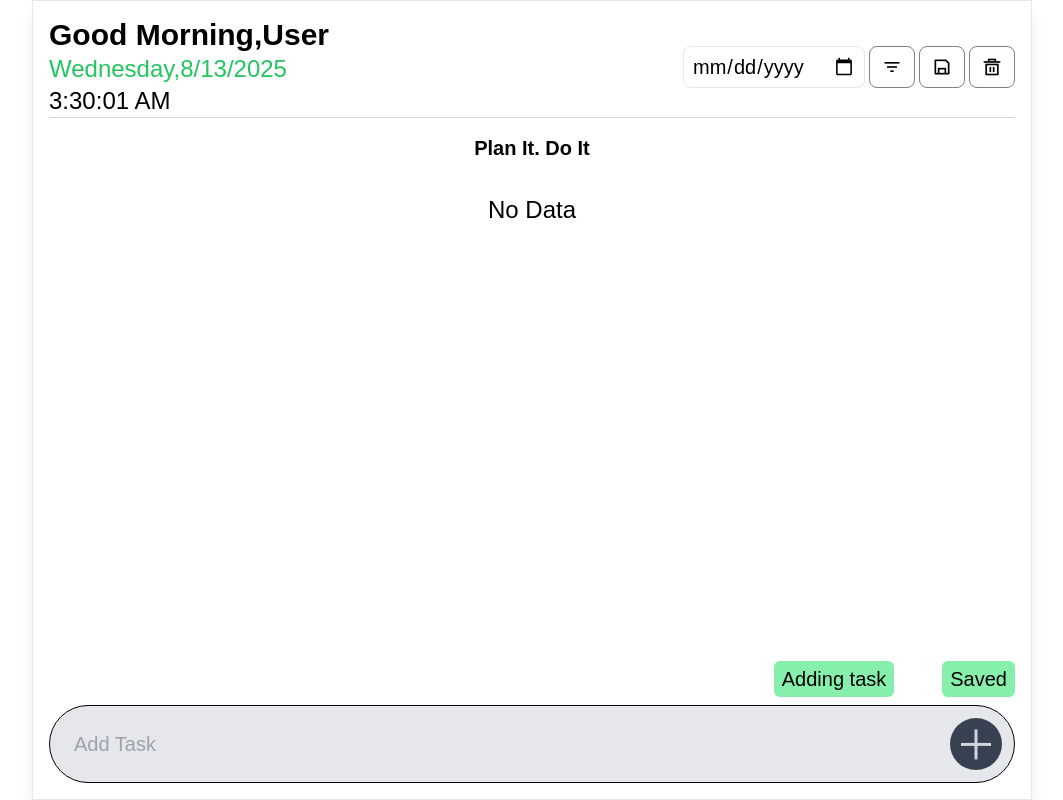
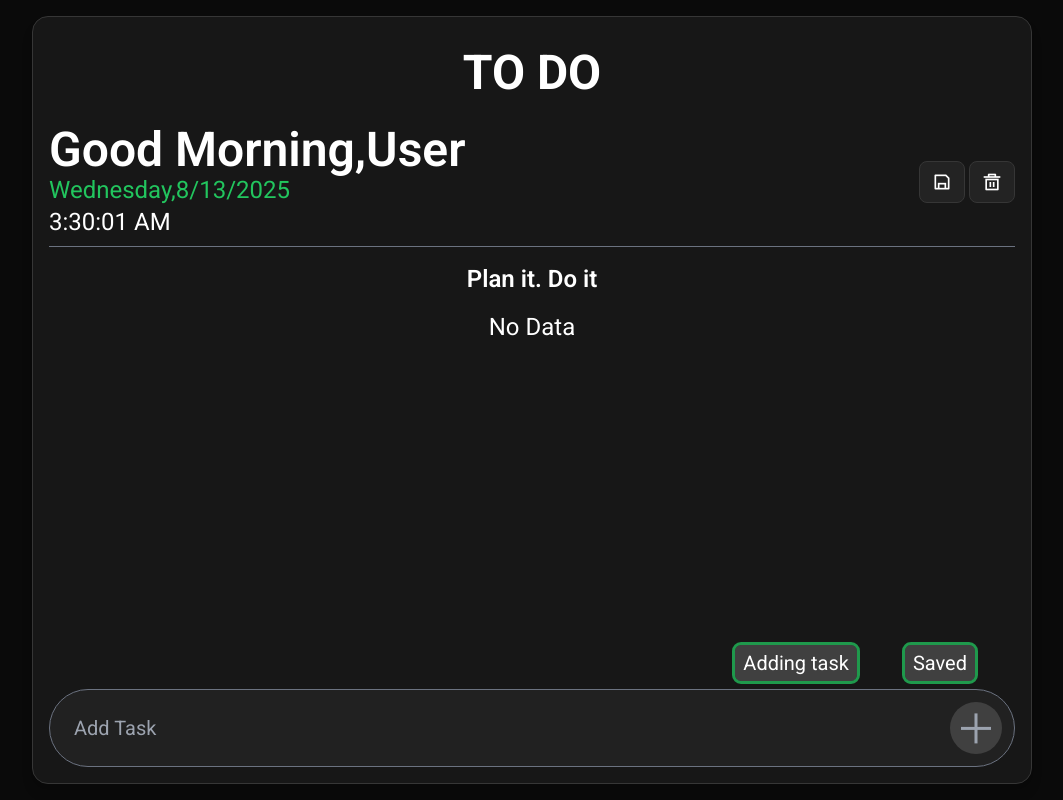
Before and after one commit to sanjay-gobari/Projects, a plain HTML site: page todo using localstorage/index.html in a window 1280 px wide. Shown: the whole page, without its empty margins (108-1171 px from the left). Drawn offline with nearby package versions, Linux system fonts and the light colour scheme.

Commit message:
UI Update

```diff
--- a/todo using localstorage/index.html
+++ b/todo using localstorage/index.html
@@ -8,49 +8,46 @@
   <link href="https://cdn.jsdelivr.net/npm/remixicon@4.5.0/fonts/remixicon.css" rel="stylesheet" />
   <link rel="stylesheet" href="style.css">
   <script src="https://cdn.tailwindcss.com"></script>
-  <script src="script.js" type="module" defer></script>
+  <script src="./script.js" type="module" defer></script>
 </head>
 
 <body class="text-xl">
   <!-- todo using html css js and browser localstorage -->
-  <div class="box-out relative max-w-[1000px] h-dvh m-auto border p-4  shadow-lg">
-    <div class="box-in max-h-[100%] h-full flex flex-col justify-between ">
+  <div class="box-out relative max-w-[1000px] m-auto p-4 mt-4  shadow-lg ">
+    <div class="box-in max-h-[100%] h-full flex flex-col justify-around md:justify-between">
+      <h1 class="text-5xl font-bold text-center p-4">TO DO</h1>
       <div class="max-h-[65%] md:max-h-[70%] h-full ">
-        <div class="flex flex-col md:flex-row justify-between items-center border-b border-gray-300">
+        <div class="flex flex-col md:flex-row justify-between items-center border-b border-gray-500 py-2">
           <div class="flex flex-col items-center md:items-start">
-            <h1 id="wlcm-msg" class="text-3xl font-bold md:font-semibold ">Good Morning,User</h1>
+            <h2 id="wlcm-msg" class="text-4xl md:text-5xl font-bold md:font-semibold ">Good Morning,User</h2>
             <p id="today-date" class="text-2xl text-green-500">day,date</p>
             <p id="current-time" class="text-2xl">00:00:00</p>
           </div>
           <div class="flex gap-1 py-2">
-            <input type="date" class="border rounded-lg px-2 py-1 hvr-s">
             <div class="flex gap-1">
-              <button class="button-1 hvr-p" title="filter todo by date">
-                <i class="ri-filter-3-line"></i>
-              </button>
-              <button id="save-todo" class="button-1 hvr-s " title="Save Todo">
+              <button id="save-todo" class="button-1 hvr-s btn-3" title="Save Todo">
                 <i class="ri-save-line"></i>
               </button>
-              <button id="clear-todo" class="button-1 hvr-s " title="Clear All">
+              <button id="clear-todo" class="button-1 hvr-s btn-3" title="Clear All">
                 <i class="ri-delete-bin-5-line"></i>
               </button>
             </div>
           </div>
         </div>
-        <h2 class="text-center py-4 font-bold md:font-semibold">Plan It. Do It</h2>
-        <div id="todo-box" class="h-[90%] py-4 overflow-auto">
+        <h2 class="text-center text-2xl pt-4 font-bold md:font-semibold">Plan it. Do it</h2>
+        <div id="todo-box" class="h-[77%] py-4 overflow-auto">
 
         </div>
       </div>
       <div >
-        <div id="status-box" class="pt-2 flex items-center justify-end gap-8 mb-2 ">
+        <div id="status-box" class="pt-2 flex items-center justify-end gap-8 mb-2 mr-10">
         </div>
-        <form class="w-full rounded-full p-3 flex items-center gap-2 border border-black bg-gray-200">
+        <form class="w-full rounded-full p-3 flex items-center gap-2 border border-gray-500 bg-[#212121]">
           <input id="new-task-input" class="w-full p-3 bg-transparent rounded-full outline-none" type="text"
             placeholder="Add Task" required>
-          <button type="submit" id="task-add">
+          <button type="submit" id="task-add" title="Add Task">
             <i
-              class="ri-add-large-line text-4xl rounded-full p-2 bg-gray-700 text-gray-300 hover:text-white hover:bg-gray-600"></i>
+              class="ri-add-large-line text-4xl rounded-full p-2 bg-[#404040] text-gray-400 hover:text-white hover:bg-[#404050]"></i>
           </button>
         </form>
       </div>
--- a/todo using localstorage/script.js
+++ b/todo using localstorage/script.js
@@ -69,17 +69,17 @@ function updateList() {
   }
   const Cdata = TData.map((elm, i) => {
     return (`
-      <div id="li${i}" class="flex justify-between items-center border rounded-lg p-2 md:p-4 mb-2 mr-2 ${elm.taskStatus ? "border-green-400" : "border-red-400"}">
+      <div id="li${i}" class="flex flex-col md:flex-row justify-between items-center outline outline-2 outline-offset-2 bg-[#262626] rounded-lg gap-2 p-2 md:p-4 mb-4 mx-2 ${elm.taskStatus ? "outline-green-500/50" : "outline-red-500/50"}">
         <div class="flex items-center gap-2">
           <p>${i + 1}.</p>
           <input id="checkbox-${i}" type="checkbox" class="checkbox-1" ${elm.taskStatus ? "checked" : ""}>
           <p class="break-all">${elm.task}</p>
         </div>
-        <div class="flex items-end md:items-center flex-col md:flex-row gap-2">
-          <p class="text-gray-600">${elm.createdOn}</p>
+        <div class="flex items-center text-sm md:text-base gap-2">
+          <p class="text-gray-400">${elm.createdOn}</p>
           <div class="flex items-center gap-2">
-            <button id="edit-${i}" class="button-1 button-edit" ><i class="ri-edit-line pointer-events-none"></i></button>
-            <button id="delete-${i}" class="button-1 button-delete" ><i class="ri-delete-bin-line pointer-events-none"></i></button>
+            <button id="edit-${i}" class="button-1 button-edit" title="Edit" ><i class="ri-edit-line pointer-events-none"></i></button>
+            <button id="delete-${i}" class="button-1 button-delete" title="Delete"><i class="ri-close-large-line pointer-events-none"></i></button>
           </div>
         </div>
       </div>
@@ -158,7 +158,7 @@ function updateStatus() {
   if (update_Status) {
     status_box.innerHTML = `
       <div class="flex items-center gap-2">
-        <div class="py-1 px-2 bg-yellow-400 w-fit rounded-md">
+        <div class="py-1 px-2 bg-[#404040] outline outline-yellow-500/75 w-fit rounded-md">
           Updating Task ${current_id + 1}
         </div>
         <button id="cancel-update" class="button-2 hvrt-p" title="Cancel update">
@@ -174,7 +174,7 @@ function updateStatus() {
     });
   } else {
     status_box.innerHTML = `
-      <div class="py-1 px-2 bg-green-300 w-fit rounded-md">
+      <div class="py-1 px-2 bg-[#404040] outline outline-green-500/75 w-fit rounded-md">
         Adding task
       </div>
     `;
@@ -182,14 +182,14 @@ function updateStatus() {
   const elm = document.createElement("div")
 if(!save_status){
   elm.innerHTML=`
-  <div class="ml-4 py-1 px-2 bg-red-300 w-fit rounded-md">
+  <div class="ml-4 py-1 px-2 bg-[#404040] outline outline-red-500/75 w-fit rounded-md">
     Not Saved
   </div>`
   status_box.appendChild(elm)
 }
 else{
   elm.innerHTML=`
-  <div class="ml-4 py-1 px-2 bg-green-300 w-fit rounded-md">
+  <div class="ml-4 py-1 px-2 bg-[#404040] outline outline-green-500/75 w-fit rounded-md">
     Saved
   </div>`
   status_box.appendChild(elm)
--- a/todo using localstorage/style.css
+++ b/todo using localstorage/style.css
@@ -1,3 +1,7 @@
+@import url('https://fonts.googleapis.com/css2?family=Roboto:ital,wght@0,100..900;1,100..900&display=swap');
+
+
+
 :root{
   --theam-color1:rgb(68, 255, 68);
   --theam-color2:rgb(101, 168, 255);
@@ -8,8 +12,12 @@
   margin: 0;
   padding: 0;
   box-sizing: border-box;
-  font-family: sans-serif;
+  font-family: "Roboto", sans-serif;
 }
+body{
+  background-color: #0A0A0A;
+}
+
 .hvr-p:hover{
   border-color: var(--theam-color1);
 }
@@ -21,16 +29,16 @@
   color:var(--theam-color1);
 }
 .button-1 {
-  border: 1px solid gray;
   padding: 0.3em 0.6em;
   border-radius: 0.4em;
+
 }
 
 .button-2 i{
   line-height: 0;
 }
 .button-2 {
-  border: 1px solid gray;
+  border: 1px solid rgb(201, 201, 201);
   display: grid;
   place-items: center;
   width: 1.5em;
@@ -67,3 +75,19 @@
 ::-webkit-scrollbar-thumb:hover {
   background: #818181;
 }
+.box-out{
+  background-color: #171717;
+  color: white;
+    border: 1px solid rgb(54, 54, 54);
+    margin-block: 1rem;
+    height: calc(100dvh - 2rem);
+    border-radius: 1rem;
+}
+.date-input{
+  color: black;
+}
+
+.btn-3{
+  background-color: #232323;
+  border: 1px solid rgb(54, 54, 54);
+}
```
Also changed, not shown: TIC TAC TOE/style.css (+7 -6 lines).
